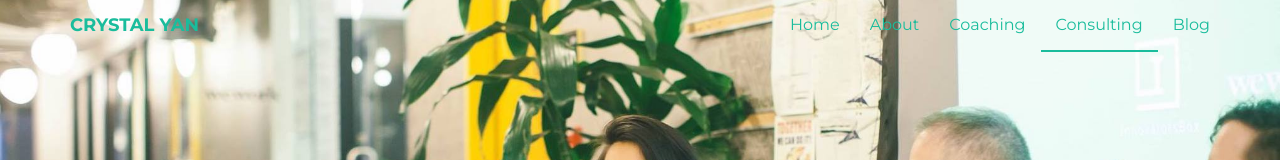
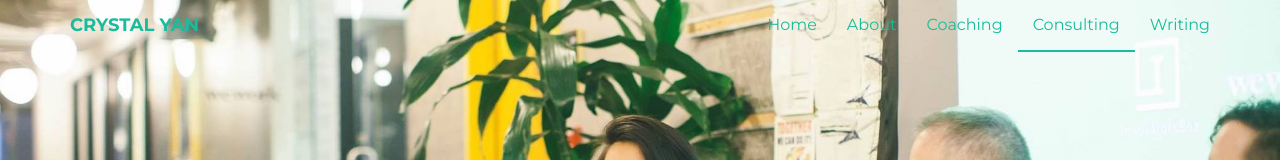
Before and after one commit to crystalcyan/crystalcyan.github.io, a plain HTML site: page consulting.html in a window 1280 px wide. Shown: the top 160 px of the page. Drawn offline with nearby package versions, Linux system fonts and the light colour scheme.

Commit message:
Update consulting.html

```diff
--- a/consulting.html
+++ b/consulting.html
@@ -47,7 +47,7 @@
             <li><a href="about.html">About</a></li>
             <li><a href="coaching.html">Coaching</a></li>
             <li class="active"><a href="consulting.html">Consulting</a></li>
-            <li><a href="https://crystalcyan.substack.com/">Blog</a></li>
+            <li><a href="https://crystalcyan.substack.com/">Writing</a></li>
           </ul>
         </div><!--/.nav-collapse -->
       </div>
```
